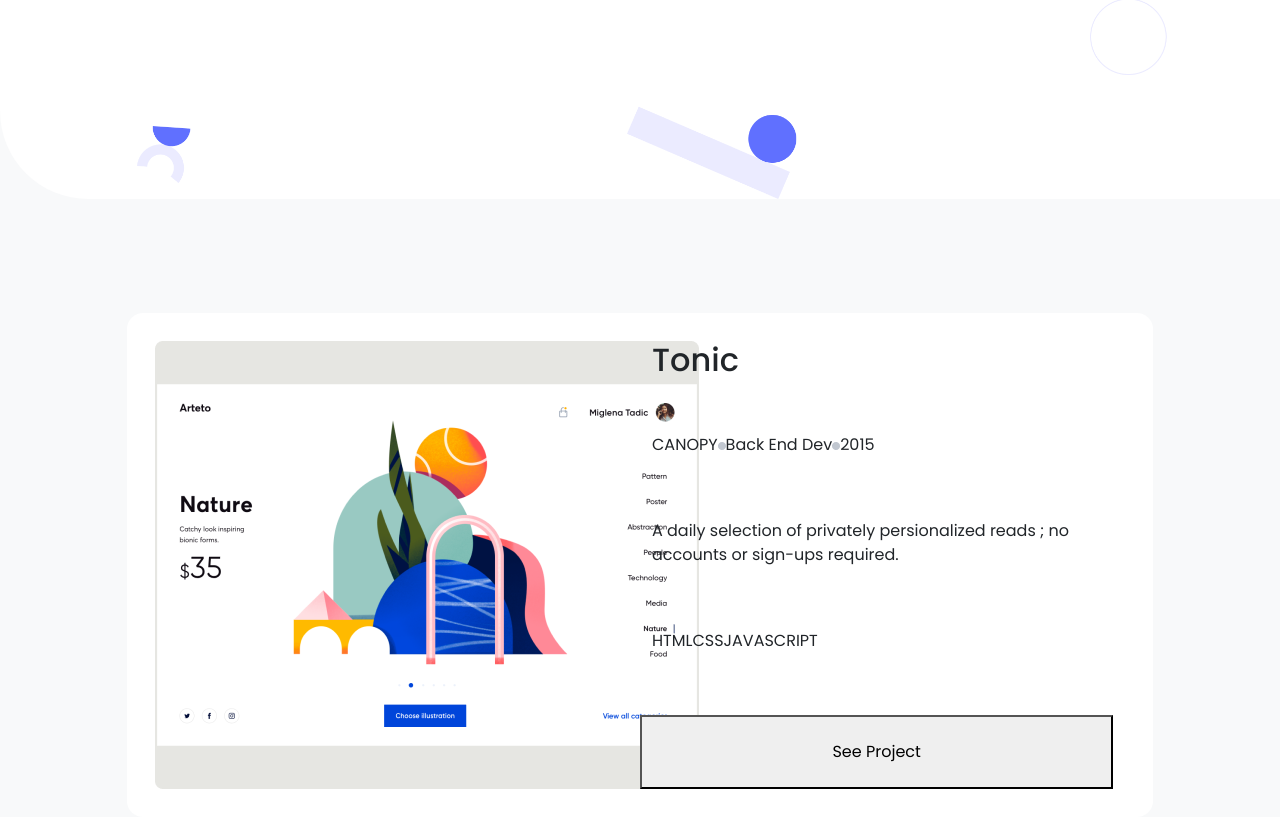
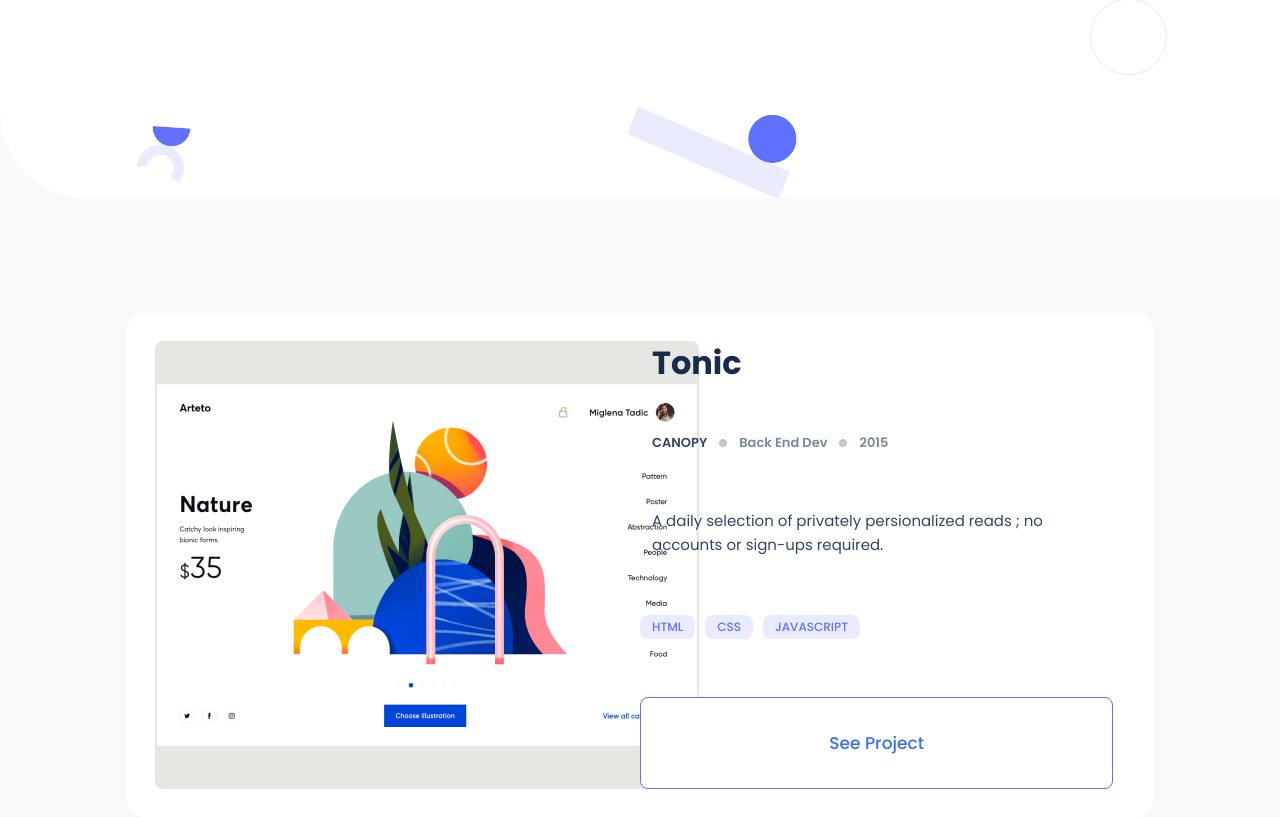
Before and after one commit to Ridalord/bootstrap_portfolio, a website: page index.html in a window 1280 px wide. Shown: the part 589-1406 px from the top of the page. Drawn offline with nearby package versions, Linux system fonts and the light colour scheme.

Commit message:
Styled the works card

```diff
--- a/index.html
+++ b/index.html
@@ -96,7 +96,7 @@
             <li>2015</li>
           </ul>
           <p class="works-text">A daily selection of privately persionalized reads ; no accounts or sign-ups required.</p>
-          <ul class="works-stack d-flex">
+          <ul class="works-stack row row-cols-3 justify-content-left col-md-9">
             <li>HTML</li>
             <li>CSS</li>
             <li>JAVASCRIPT</li>
--- a/style.css
+++ b/style.css
@@ -1,7 +1,7 @@
 * {
   margin: 0;
   box-sizing: border-box;
-  font-family: 'Poppins', sans-serif;
+  font-family: "Poppins", sans-serif;
   padding: 0;
 }
 
@@ -94,3 +94,72 @@
   border-radius: 16px;
   row-gap: 12px;
 }
+
+.works-header {
+  font-weight: 700;
+  font-size: 32px;
+  line-height: 44px;
+  color: #172b4d;
+}
+
+.header-sub {
+  font-weight: 600;
+  font-size: 13px;
+  line-height: 16px;
+  color: #7a869a;
+  justify-content: left;
+  width: 100%;
+  column-gap: 12px;
+}
+
+.main-header {
+  font-weight: 600;
+  font-size: 13px;
+  line-height: 16px;
+  color: #344563;
+}
+
+.works-text {
+  font-weight: 400;
+  font-size: 15px;
+  line-height: 24px;
+  color: #344563;
+}
+
+.works-stack li {
+  width: fit-content;
+  height: fit-content;
+  padding: 4px 12px;
+  background: #ebebff;
+  border-radius: 8px;
+  font-weight: 500;
+  font-size: 12px;
+  line-height: 16px;
+  color: #6070ff;
+  margin-right: 10px;
+}
+
+.works-button {
+  padding: 12px;
+  border: 1px solid #6070ff;
+  border-radius: 8px;
+  width: 126px;
+  font-weight: 500;
+  font-size: 17px;
+  line-height: 24px;
+  color: #396df2;
+  background-color: #ffff;
+}
+
+.works-button:hover {
+  border: 1px solid #7e9ef0;
+  color: #ffff;
+  background-color: #396df2;
+}
+
+.tonic:hover .works-button {
+  border: 1px solid #7e9ef0;
+  color: #ffff;
+  background-color: #396df2;
+  box-shadow: 0 8px 16px rgba(64, 83, 252, 0.24);
+}
```
